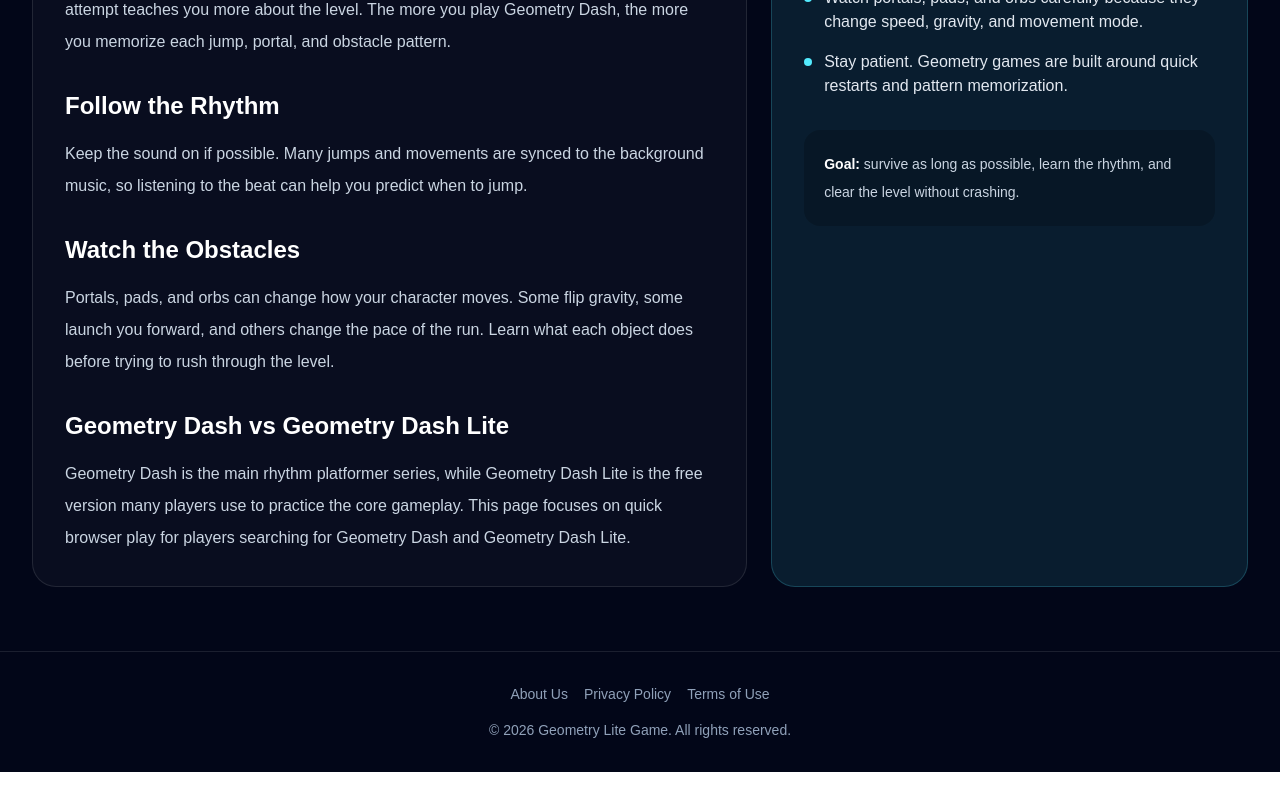
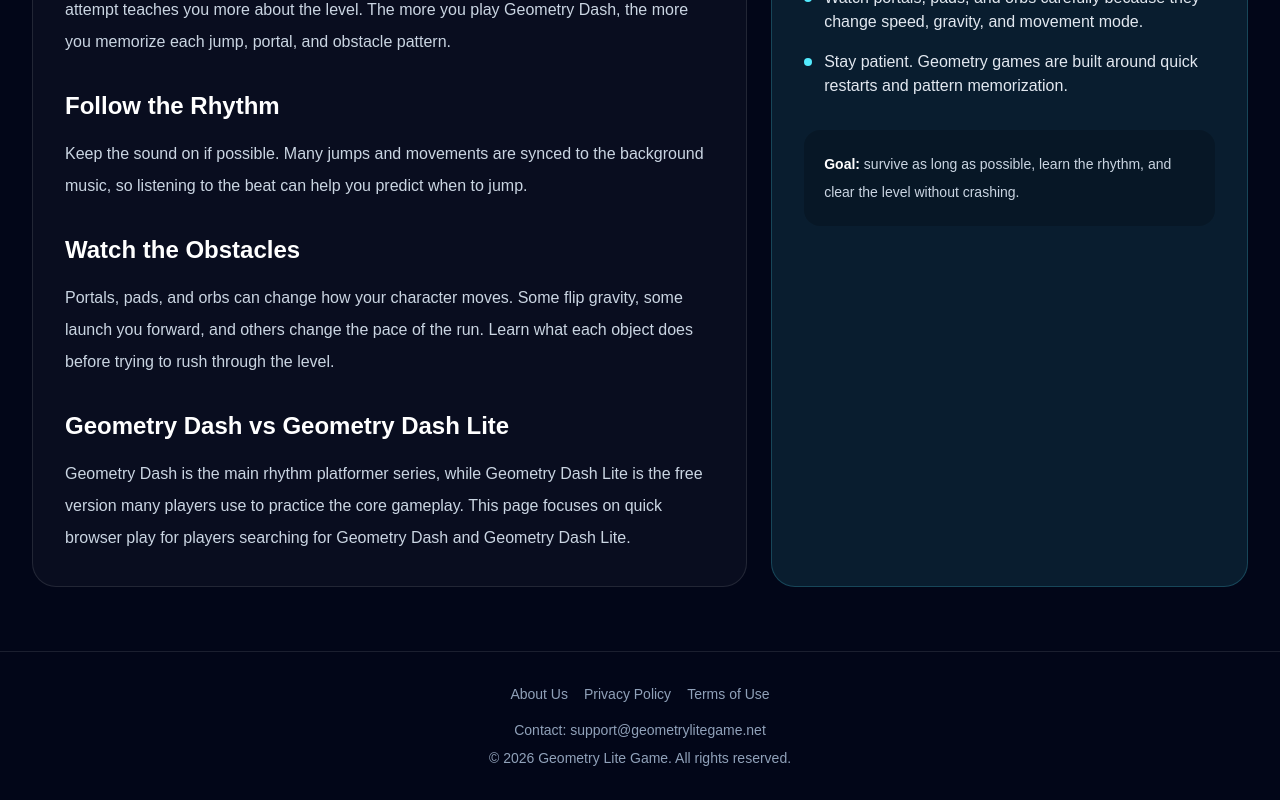
Before and after one commit to security00/geometry-lite-game, a Next.js app: page / in a window 1280 px wide. Shown: the part 1251-2051 px from the top of the page. Before the commit the page ends 2023 px from the top, so only its background shows below. Built offline with nearby package versions, Linux system fonts and the light colour scheme.

Commit message:
fix: add support contact email

```diff
--- a/app/page.tsx
+++ b/app/page.tsx
@@ -94,7 +94,8 @@
           <a className="hover:text-white" href="/privacy-policy">Privacy Policy</a>
           <a className="hover:text-white" href="/terms-of-use">Terms of Use</a>
         </nav>
-        <p className="mt-4">© 2026 Geometry Lite Game. All rights reserved.</p>
+        <p className="mt-4">Contact: <a className="hover:text-white" href="mailto:support@geometrylitegame.net">support@geometrylitegame.net</a></p>
+        <p className="mt-2">© 2026 Geometry Lite Game. All rights reserved.</p>
       </footer>
     </main>
   );
--- a/app/privacy-policy/page.tsx
+++ b/app/privacy-policy/page.tsx
@@ -27,7 +27,7 @@
         </p>
         <h2 className="mt-8 text-2xl font-bold text-white">Contact</h2>
         <p className="mt-4">
-          If you have privacy questions about this website, please contact the site operator through the repository or domain owner contact channel.
+          If you have privacy questions about this website, please contact us at <a className="text-cyan-300 hover:underline" href="mailto:support@geometrylitegame.net">support@geometrylitegame.net</a>.
         </p>
       </article>
     </main>
--- a/app/terms-of-use/page.tsx
+++ b/app/terms-of-use/page.tsx
@@ -29,6 +29,10 @@
         <p className="mt-4">
           We may update these terms from time to time. Continued use of the website after changes means you accept the updated terms.
         </p>
+        <h2 className="mt-8 text-2xl font-bold text-white">Contact</h2>
+        <p className="mt-4">
+          For questions about these terms, contact us at <a className="text-cyan-300 hover:underline" href="mailto:support@geometrylitegame.net">support@geometrylitegame.net</a>.
+        </p>
       </article>
     </main>
   );
```
